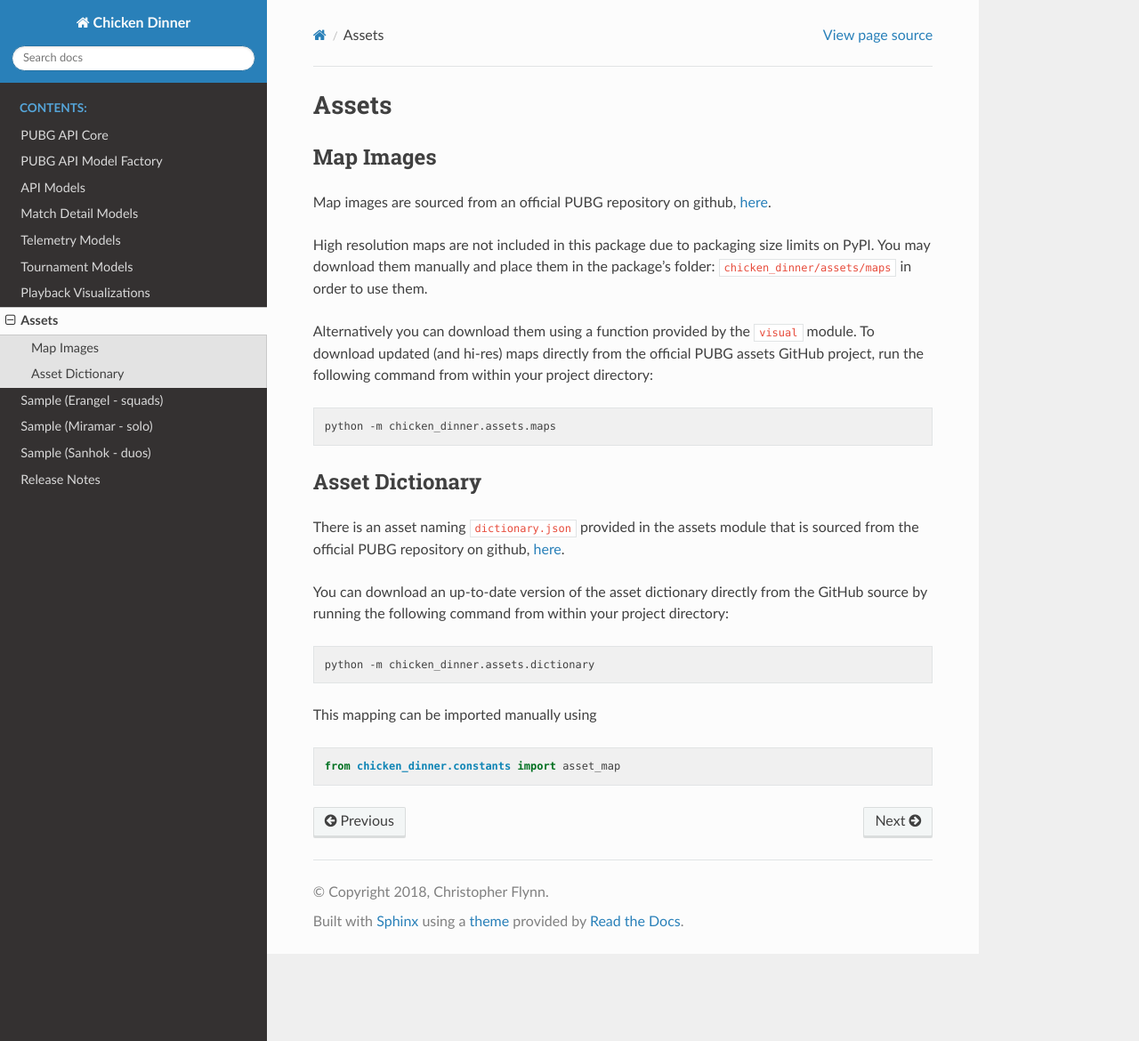
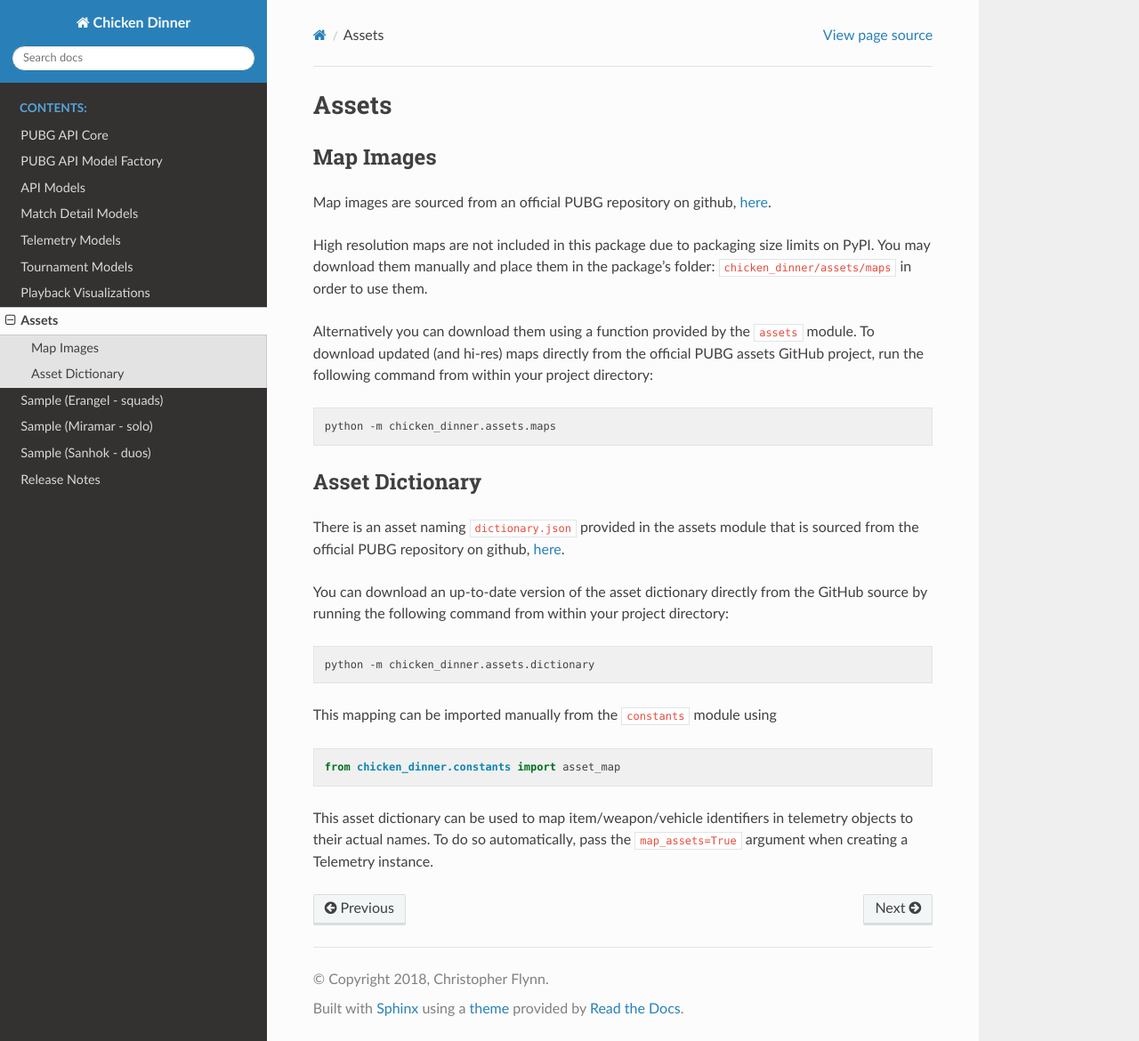
Before and after one commit to crflynn/chicken-dinner, a Sphinx documentation site: the page built from docs/assets/assets.rst, in a window 1280 px wide and 1170 px high. Shown: the whole window at 89% size. Built offline with Sphinx 7.4.7 and the Read the Docs theme 2.0.0, drawn with Linux system fonts in a browser that asks for light colours.

Commit message:
updating docs and history

```diff
--- a/HISTORY.rst
+++ b/HISTORY.rst
@@ -16,7 +16,7 @@ Release History
 * PUBGCore (and PUBG) now sleeps automatically for rate limited requests
 * Rate limited sleeps now log at WARNING level
 * PUBGCore now raises RequestException for all non-200 responses except with 429 where it will sleep and try once (and only once) more
-* rate_limit_count and rate_limit_window parameters are now removed from the PUBG and PUBGCore classes
+* rate_limit_count and rate_limit_window parameters are now removed from the PUBG and PUBGCore classes as limits are now inferred from response headers
 
 0.3.3: 2018-07-24
 ~~~~~~~~~~~~~~~~~
--- a/docs/assets/assets.rst
+++ b/docs/assets/assets.rst
@@ -11,7 +11,7 @@ High resolution maps are not included in this package due to packaging size
 limits on PyPI. You may download them manually and place them in the package's
 folder: ``chicken_dinner/assets/maps`` in order to use them.
 
-Alternatively you can download them using a function provided by the ``visual``
+Alternatively you can download them using a function provided by the ``assets``
 module. To download updated (and hi-res) maps directly from the official
 PUBG assets GitHub project, run the following command from within your project
 directory:
@@ -35,8 +35,12 @@ directory:
 
     python -m chicken_dinner.assets.dictionary
 
-This mapping can be imported manually using
+This mapping can be imported manually from the ``constants`` module using
 
 .. code-block:: python
 
     from chicken_dinner.constants import asset_map
+
+This asset dictionary can be used to map item/weapon/vehicle identifiers in
+telemetry objects to their actual names. To do so automatically, pass the
+``map_assets=True`` argument when creating a Telemetry instance.
```
